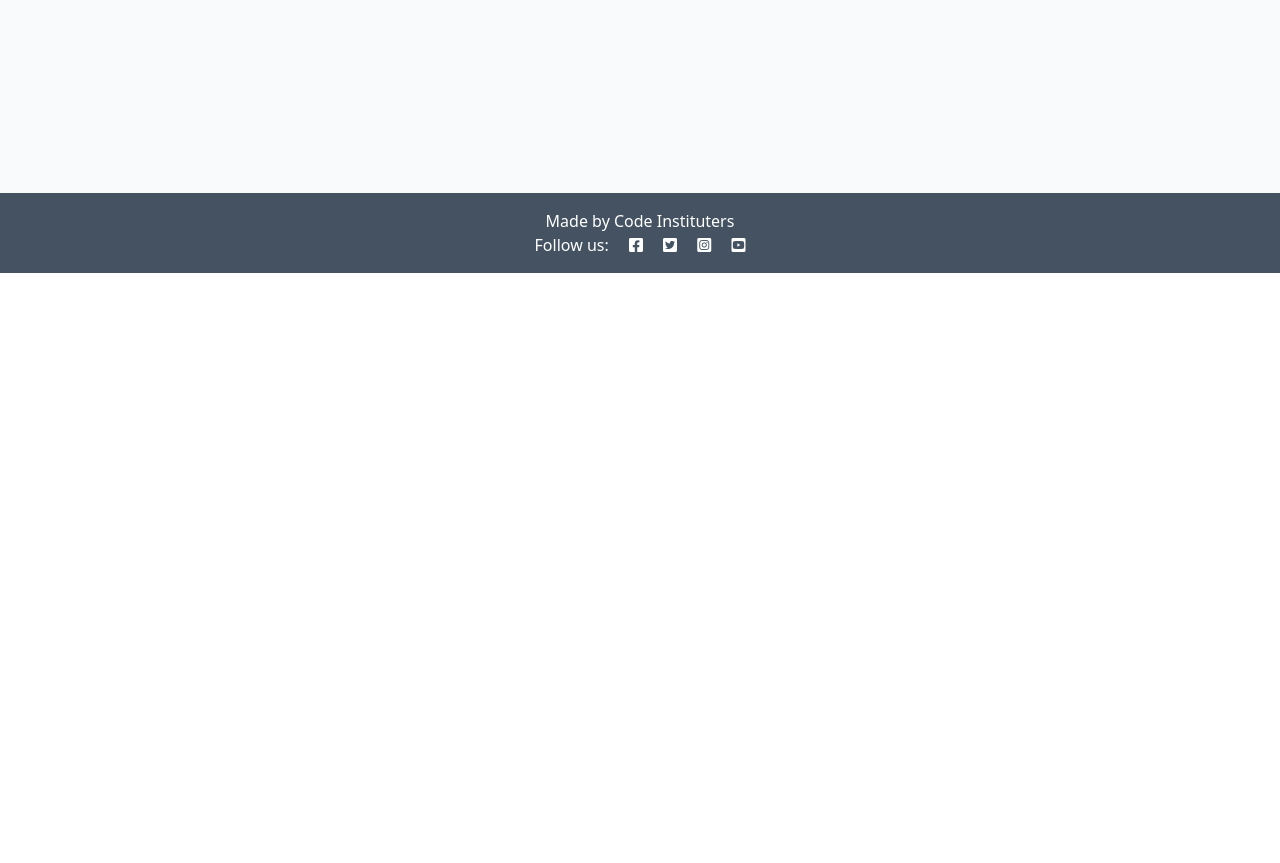
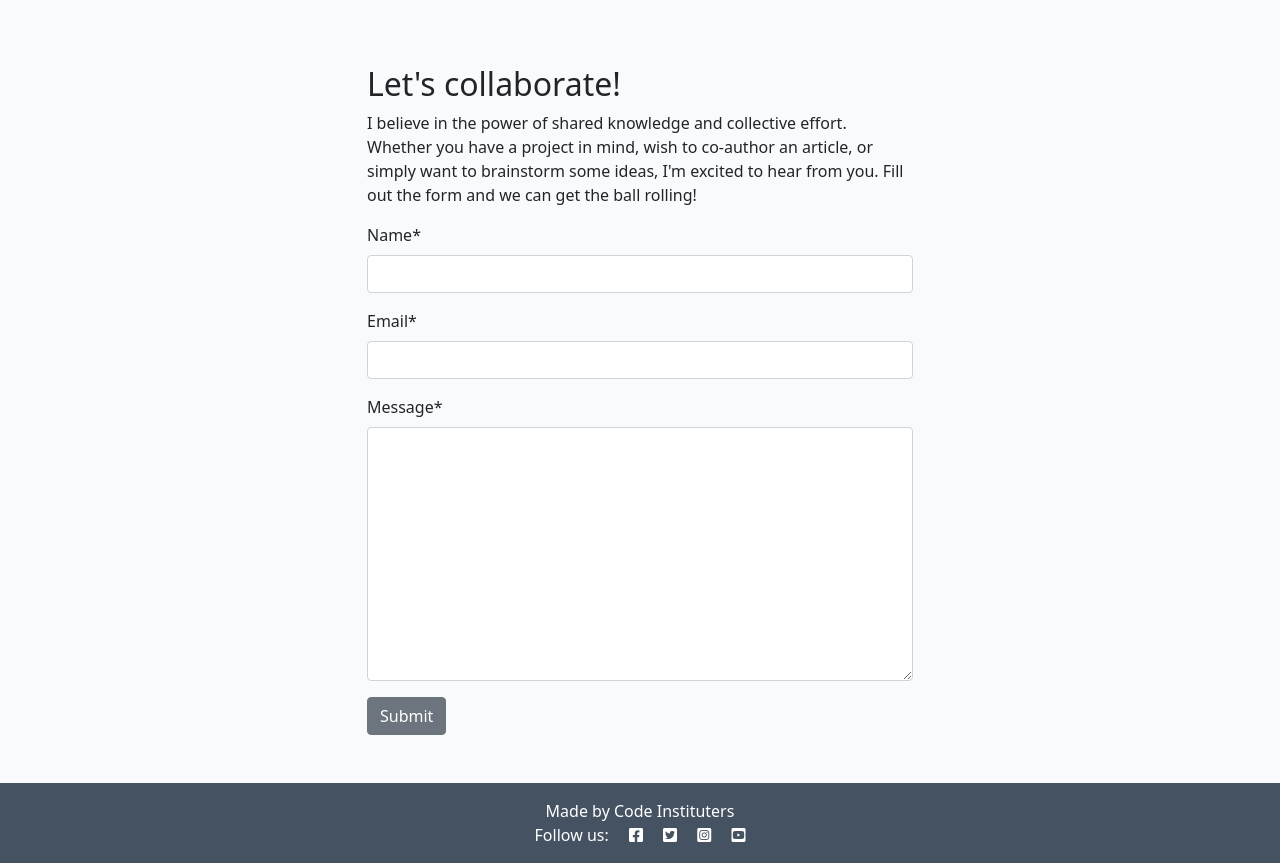
Before and after one commit to Cam-4587/I-Think-Therefore-I-Blog, a Django app: page /about/ in a window 1280 px wide. Shown: the part 527-1390 px from the top of the page. Before the commit the page ends 800 px from the top, so only its background shows below. Run offline with Django 4.2, Linux system fonts and the light colour scheme; data that the repository does not hold is empty; some libraries are stand-ins or nearby versions.

Commit message:
Create the Collaboration Request form

```diff
--- /dev/null
+++ b/about/forms.py
@@ -0,0 +1,8 @@
+from .models import CollaborateRequest
+from django import forms
+
+
+class CollaborateForm(forms.ModelForm):
+    class Meta:
+        model = CollaborateRequest
+        fields = ('name', 'email', 'message')
--- a/about/models.py
+++ b/about/models.py
@@ -11,3 +11,12 @@ class About(models.Model):
 
     def __str__(self):
         return self.title
+
+class CollaborateRequest(models.Model):
+    name = models.CharField(max_length=200)
+    email = models.EmailField()
+    message = models.TextField()
+    read = models.BooleanField(default=False)
+
+    def __str__(self):
+        return f"Collaboration request from {self.name}"
--- a/about/templates/about/about.html
+++ b/about/templates/about/about.html
@@ -1,6 +1,9 @@
 {% extends 'base.html' %}
 {% block content %}
 {% load static %}
+{% load crispy_forms_tags %}
+
+
 <div class="container mt-5">
   <div class="row">
     <div class="col-4 text-center">
@@ -20,5 +23,23 @@
       <p class="text-end"><em>Updated on: {{ about.updated_on }}</em></p>
     </div>
   </div>
+  <div class="row justify-content-center">
+    <div class="col-12 col-md-6 my-5">
+      <h2>Let's collaborate!</h2>
+      <p>I believe in the power of shared knowledge and collective effort.
+        Whether you have a project in mind, wish to co-author
+        an article, or simply want to brainstorm some ideas,
+        I'm excited to hear from you. Fill out the form
+        and we can get the ball rolling!</p>
+
+      <!-- add your form here. Your submit button should
+      have the classes of btn, btn-secondary -->
+      <form method="post">
+        {{ collaborate_form | crispy }}
+        {% csrf_token %}
+        <button class="btn btn-secondary" type="submit">Submit</button>
+      </form>
+    </div>
+  </div>
 </div>
 {% endblock content %}
--- a/about/views.py
+++ b/about/views.py
@@ -1,5 +1,6 @@
 from django.shortcuts import render
 from .models import About
+from .forms import CollaborateForm
 
 # Create your views here.
 def about_me(request):
@@ -7,9 +8,12 @@ def about_me(request):
     Renders the About page
     """
     about = About.objects.all().order_by('-updated_on').first()
+    collaborate_form = CollaborateForm()
 
     return render(
         request,
         "about/about.html",
-        {"about": about},
+        {"about": about,
+         "collaborate_form": collaborate_form
+        },
     )
```
Also changed, not shown: about/admin.py (+12 -1 lines), about/migrations/0002_collaboraterequest.py (added).
